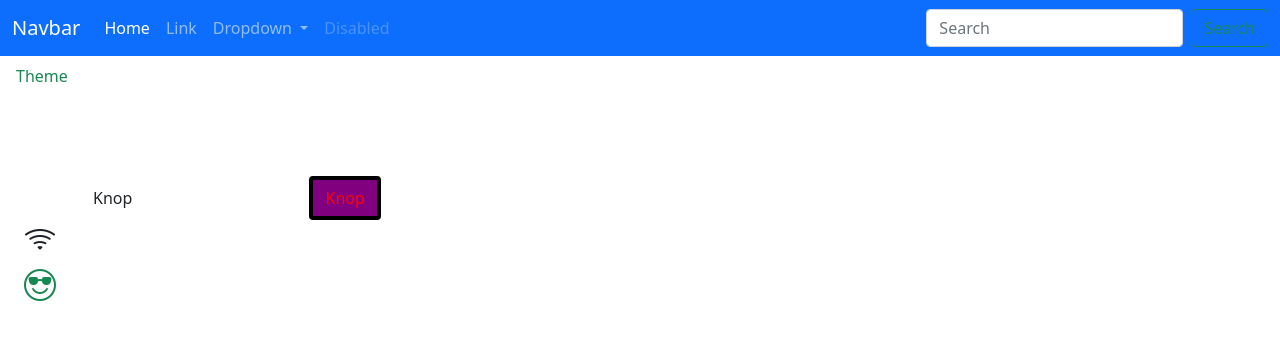
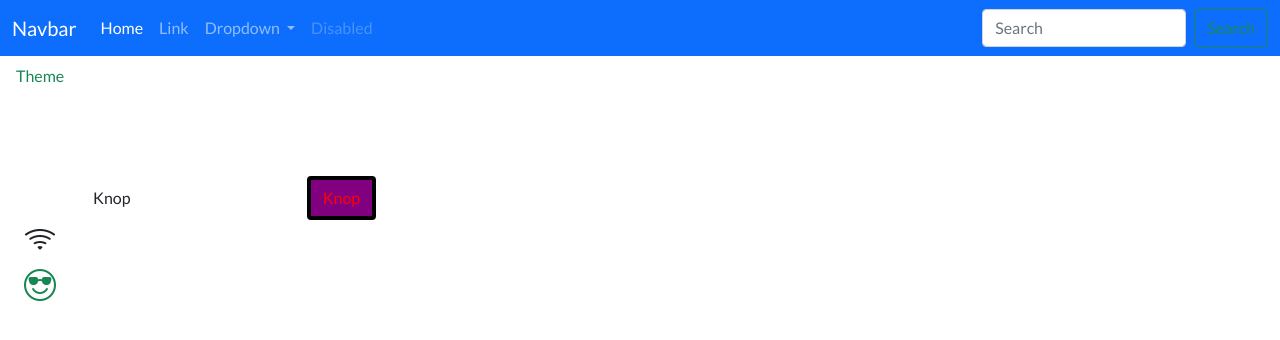
Before and after one commit to Texaco360/bootstrap5themekit, a website: page index.html in a window 1280 px wide. Drawn offline with Linux system fonts and the light colour scheme; files whose address does not match are found by name.

```diff
--- a/scss/_custom-variables.scss
+++ b/scss/_custom-variables.scss
@@ -1,6 +1,6 @@
 
 //font
-//$font-family-base:lato;
+$font-family-base:lato;
 //background
 //$component-active-bg:#ef8143;
 
```
Also changed, not shown: assets/css/style.min.css, 1 other file.
